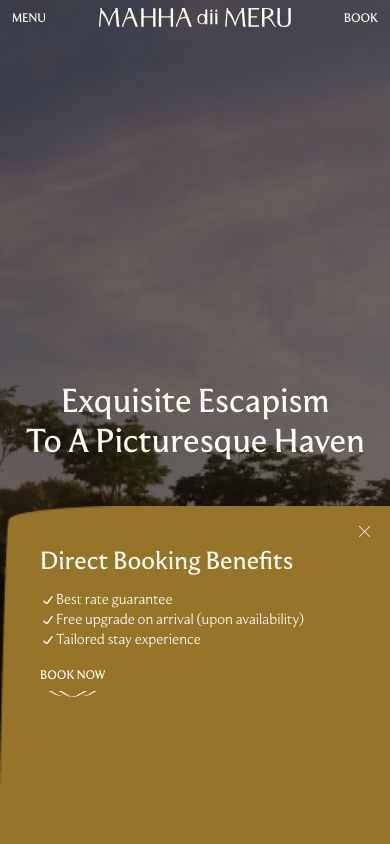
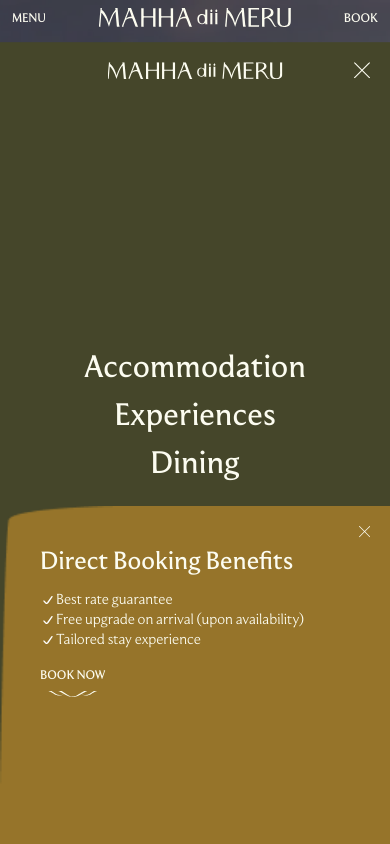
Before and after one commit to raflihaidar/Mahha-Project, a Vue app: page / in a window 390 px wide. Both pictures are taken after a click on the element "MENU". Shown: the top 844 px of the page. Built offline with nearby package versions, Linux system fonts and the light colour scheme.

Commit message:
fix routing

```diff
--- a/src/components/BaseNavbar.vue
+++ b/src/components/BaseNavbar.vue
@@ -79,4 +79,35 @@
       <BaseCalendar :isOpen="calenderOpen" @close="calenderOpen = false" />
     </nav>
   </Teleport>
+
+  <Teleport to="body">
+    <section
+      v-if="isMenuOpen"
+      class="fixed flex flex-col justify-between w-screen h-[90%] p-5 top-1/2 left-1/2 -translate-x-1/2 -translate-y-1/2 bg-dark-default z-50"
+    >
+      <nav class="w-full relative">
+        <RouterLink to="/">
+          <figure class="w-auto absolute cursor-pointer left-1/2 transform -translate-x-1/2">
+            <img src="../assets/images/Logo.svg" alt="Logo" class="w-full h-full" />
+          </figure>
+        </RouterLink>
+        <CloseIcon @click="closeMenu" class="ml-auto cursor-pointer" />
+      </nav>
+
+      <ul class="w-full grid gap-y-3 text-center text-light-default text-3xl font-medium">
+        <li>
+          <RouterLink to="/accommodation">Accommodation</RouterLink>
+        </li>
+        <li>
+          <RouterLink to="/experiences">Experiences</RouterLink>
+        </li>
+        <li>
+          <RouterLink to="/dining">Dining</RouterLink>
+        </li>
+      </ul>
+      <footer class="w-full font-medium text-xl text-center text-light-default">
+        <h3>BOOK YOUR STAY</h3>
+      </footer>
+    </section>
+  </Teleport>
 </template>
```
